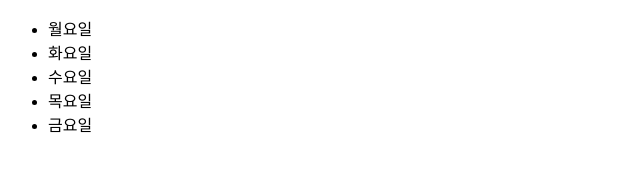
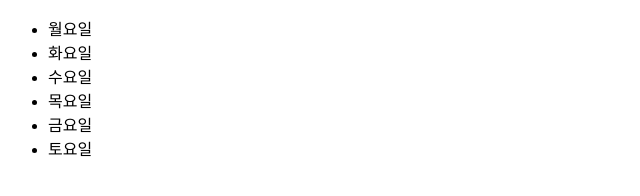
Before and after one commit to rudorpu99/170930, a plain HTML site: page 1.html in a window 1280 px wide. Shown: the full height of the page, 0-640 px from the left. Drawn offline with Linux system fonts and the light colour scheme.

Commit message:
두번째

```diff
--- a/1.html
+++ b/1.html
@@ -10,6 +10,7 @@
 		<li>수요일</li>
 		<li>목요일</li>
 		<li>금요일</li>
+    <li>토요일</li>
 		</ul>
 	</body>
 </html>
```
